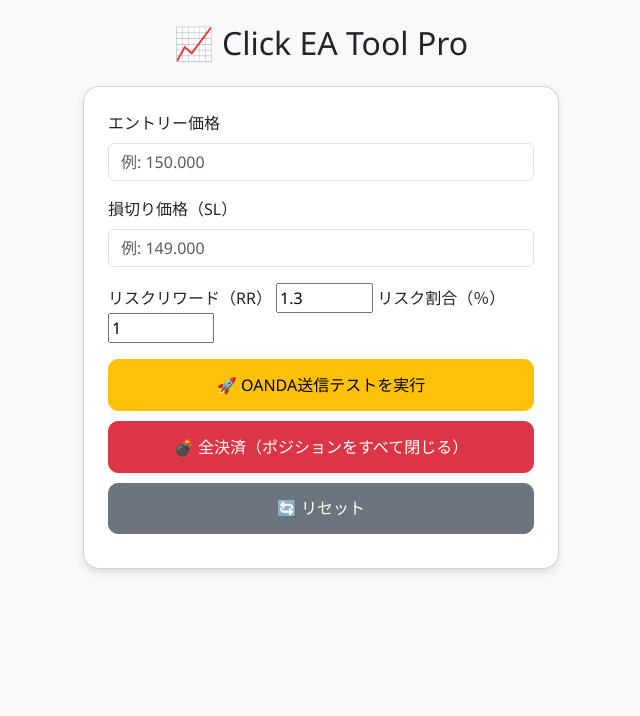
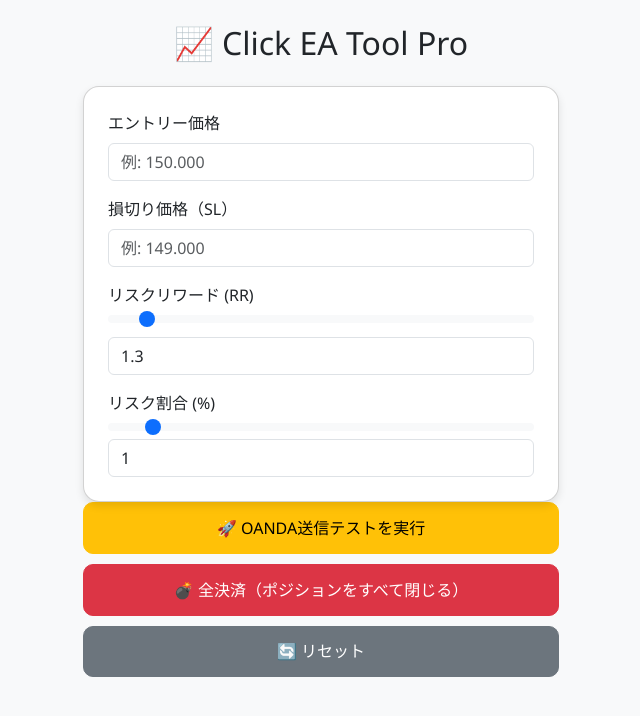
Before and after one commit to 0309naritani-crypto/click-ea-v2, a Flask app: page / in a window 1280 px wide. Shown: the top 716 px of the page, without its empty margins (319-959 px from the left). Run offline with Flask 3, Linux system fonts and the light colour scheme.

Commit message:
fix: add RR and Risk sliders

```diff
--- a/templates/index.html
+++ b/templates/index.html
@@ -48,12 +48,16 @@
         <input id="sl" type="number" step="0.001" class="form-control" placeholder="例: 149.000">
       </div>
 
-      <div class="mb-3">
-    <label>リスクリワード（RR）</label>
-<input type="number" id="riskInput" value="1.3" min="1" max="5" step="0.1" class="input-box">
+ <div class="mb-3">
+  <label>リスクリワード (RR)</label>
+  <input type="range" id="rrRange" value="1.3" min="1" max="5" step="0.1" class="form-range">
+  <input type="number" id="rrInput" value="1.3" min="1" max="5" step="0.1" class="form-control">
+</div>
+ <label>リスク割合 (%)</label>
+<input type="range" id="riskRange" value="1" min="0.1" max="10" step="0.1" class="form-range">
+<input type="number" id="riskInput" value="1" min="0.1" max="10" step="0.1" class="form-control">
 
-<label>リスク割合（％）</label>
-<input type="number" id="riskPercent" value="1" min="0.1" max="10" step="0.1" class="input-box">
+
 
 
       </div>
```
